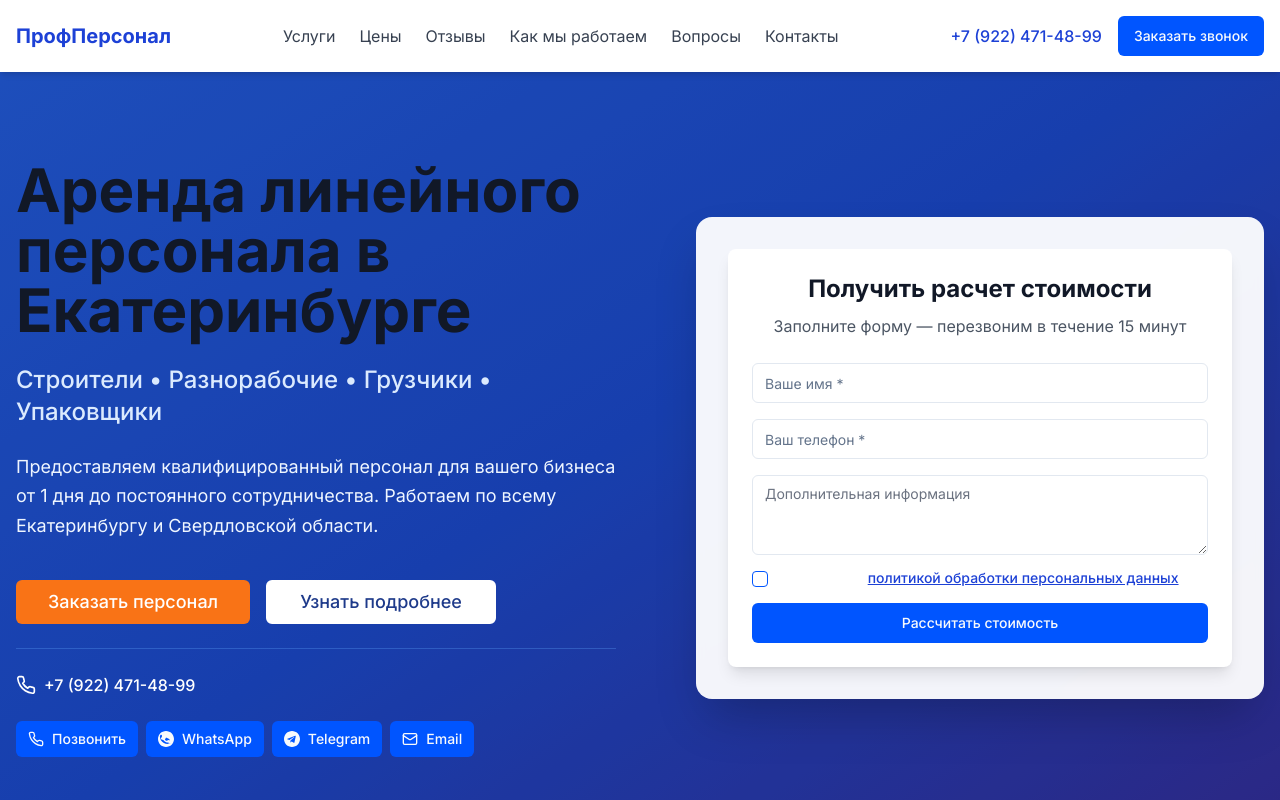
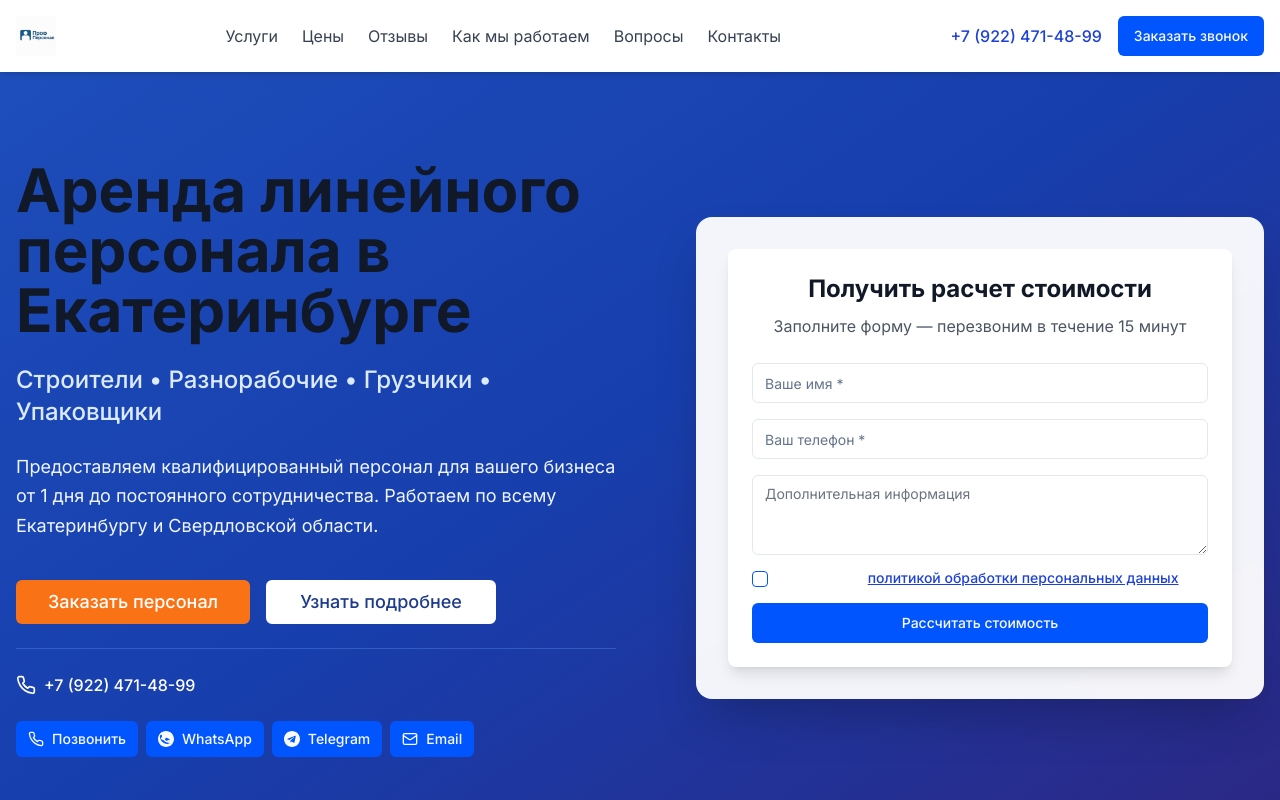
Before and after one commit to anvlasv/ekb-staff-solutions-portal, a React (Vite) app: page / in a window 1280 px wide. Shown: the top 800 px of the page. Built offline with nearby package versions, Linux system fonts and the light colour scheme.

Commit message:
Add logo to header
Implement the logo in the header component.

```diff
--- a/src/components/Header.tsx
+++ b/src/components/Header.tsx
@@ -33,7 +33,14 @@ const Header = () => {
       <div className="container mx-auto px-4 max-w-7xl">
         <div className="flex justify-between items-center">
           <a href="/" className="flex items-center">
-            <span className="text-xl font-bold text-brand-700">ПрофПерсонал</span>
+            <img
+              src="/lovable-uploads/0ef5be90-b6ee-4fd6-884c-a077c4324237.png"
+              alt="ПрофПерсонал"
+              className={cn(
+                "transition-all duration-300",
+                isScrolled ? "h-8" : "h-10"
+              )}
+            />
           </a>
 
           {/* Desktop Navigation */}
```
Also changed, not shown: public/lovable-uploads/0ef5be90-b6ee-4fd6-884c-a077c4324237.png (added).
